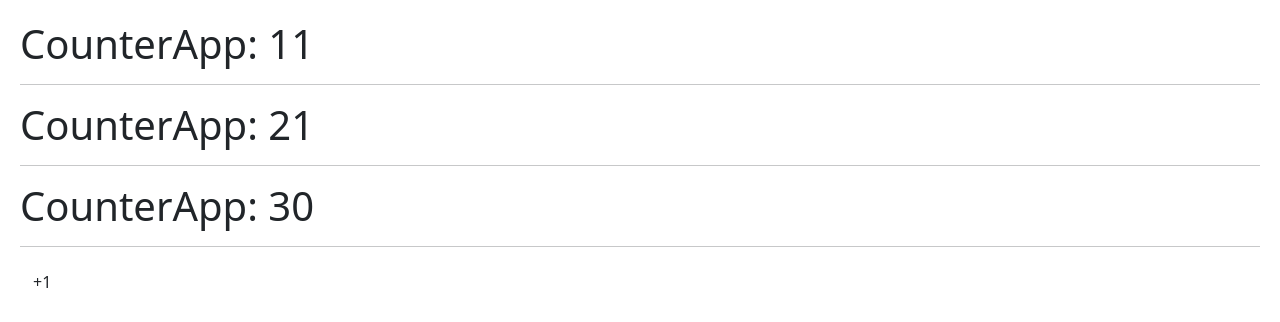
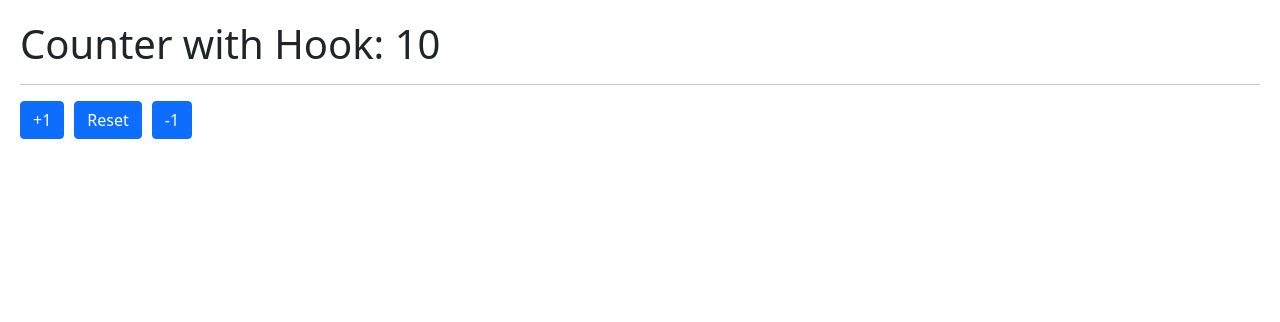
Before and after one commit to Oen844/hook-react-app, a React (Vite) app: page / in a window 1280 px wide. Shown: the top 322 px of the page. Built offline with nearby package versions, Linux system fonts and the light colour scheme.

Commit message:
esponer metodos del hook

```diff
--- /dev/null
+++ b/src/01-useState/CounterWithCounterHook.jsx
@@ -0,0 +1,19 @@
+import { useCounter } from "../hooks/useCounter"
+
+
+export default function CounterWithCounterHook() {
+
+    const { counter, increment, decrease, reset } = useCounter()
+
+    return (
+
+        <>
+            <h1>Counter with Hook: {counter}</h1>
+            <hr />
+
+            <button className="btn btn-primary" onClick={() => increment(2)}>+1</button>
+            <button className="btn btn-primary" onClick={reset}>Reset</button>
+            <button className="btn btn-primary" onClick={() => decrease(2)}>-1</button>
+        </>
+    )
+}
--- /dev/null
+++ b/src/hooks/useCounter.js
@@ -0,0 +1,28 @@
+import { useState } from "react"
+
+
+export const useCounter = (initialValue = 10) => {
+
+    const [counter, setcounter] = useState(initialValue);
+
+    const increment = (value = 1) => {
+        setcounter( counter+value);
+    }
+
+    const decrease = (value = 1) => {
+        if (counter == 0) return ;
+        setcounter( counter-value );
+    }
+
+    const reset = () => {
+        setcounter( initialValue );
+    }
+
+    return {
+        counter,
+        increment,
+        decrease,
+        reset
+
+    }
+}
--- a/src/main.jsx
+++ b/src/main.jsx
@@ -1,6 +1,7 @@
 import React from 'react'
 import ReactDOM from 'react-dom/client'
 import CounterApp from './01-useState/CounterApp'
+import CounterWithCounterHook from './01-useState/CounterWithCounterHook'
 import { HooksApp } from './HooksApp'
 
 import './index.css'
@@ -8,6 +9,7 @@ import './index.css'
 ReactDOM.createRoot(document.getElementById('root')).render(
   <React.StrictMode>
     {/* <HooksApp /> */}
-    <CounterApp/>
+    {/* <CounterApp/> */}
+    <CounterWithCounterHook/>
   </React.StrictMode>
 )
```
